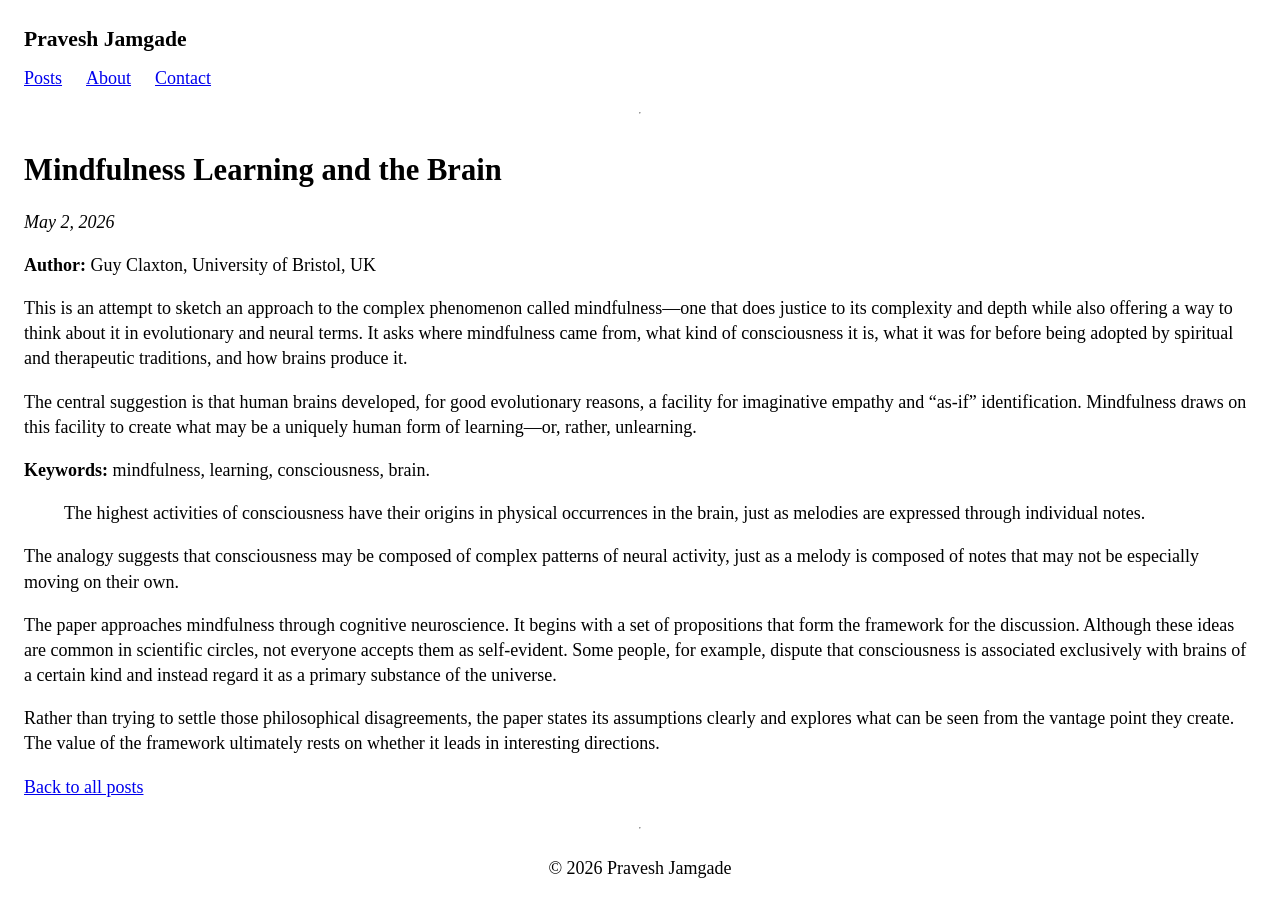
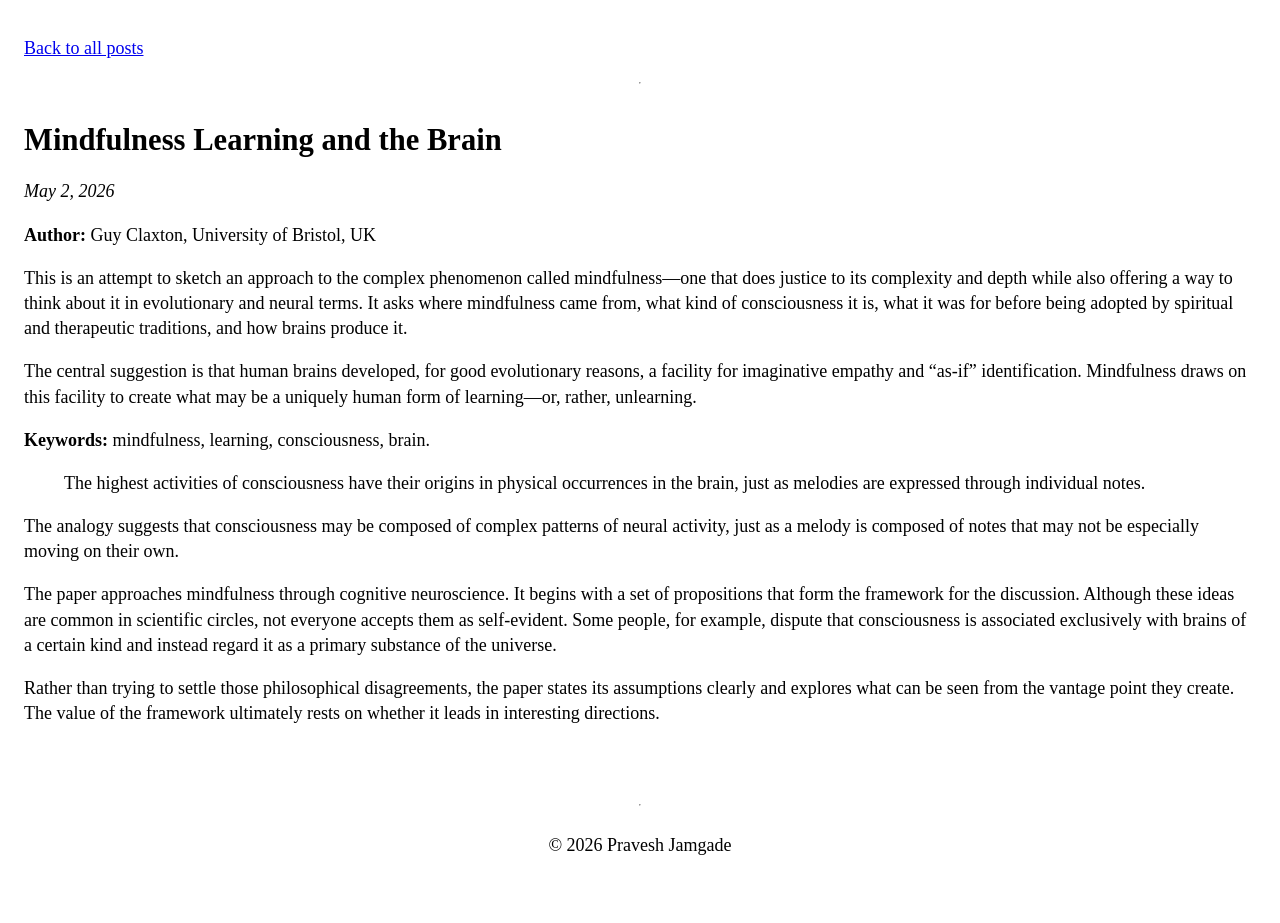
Before and after one commit to Pravesh-Jamgade/pravesh-jamgade.github.io, a Jekyll site: the page built from _posts/2026-05-02-mindfulness.md, in a window 1280 px wide. Built offline with Jekyll 4.4.1, drawn with Linux system fonts in a browser that asks for light colours; after the commit the page ends 900 px from its top, so only the background shows below that.

Commit message:
Replace post header tabs with back link

```diff
--- a/_includes/header.html
+++ b/_includes/header.html
@@ -1,10 +1,16 @@
 <header>
+  {% if page.layout == 'post' %}
+    <nav aria-label="Post navigation">
+      <a href="{{ '/' | relative_url }}">Back to all posts</a>
+    </nav>
+  {% else %}
     <p class="site-title">{{ site.title }}</p>
     <nav aria-label="Main navigation">
       <a href="{{ '/' | relative_url }}"{% if page.nav == 'posts' %} aria-current="page"{% endif %}>Posts</a>
       <a href="{{ '/about.html' | relative_url }}"{% if page.nav == 'about' %} aria-current="page"{% endif %}>About</a>
       <a href="{{ '/contact.html' | relative_url }}"{% if page.nav == 'contact' %} aria-current="page"{% endif %}>Contact</a>
     </nav>
+  {% endif %}
 </header>
 
 <hr>
--- a/_layouts/post.html
+++ b/_layouts/post.html
@@ -8,5 +8,3 @@ nav: posts
 
   {{ content }}
 </article>
-
-<p><a href="{{ '/' | relative_url }}">Back to all posts</a></p>
```
Also changed, not shown: README.md. Lines whose indentation alone changed are shown as unchanged.
